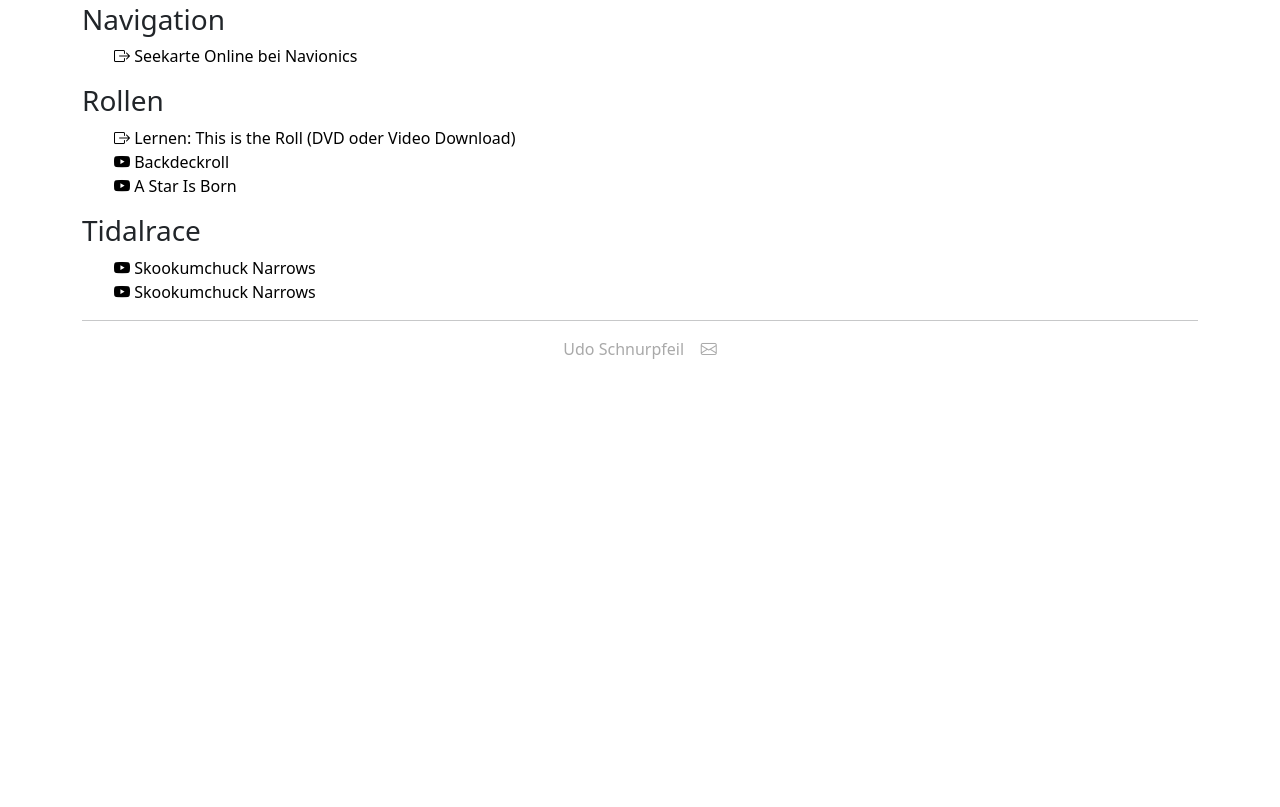
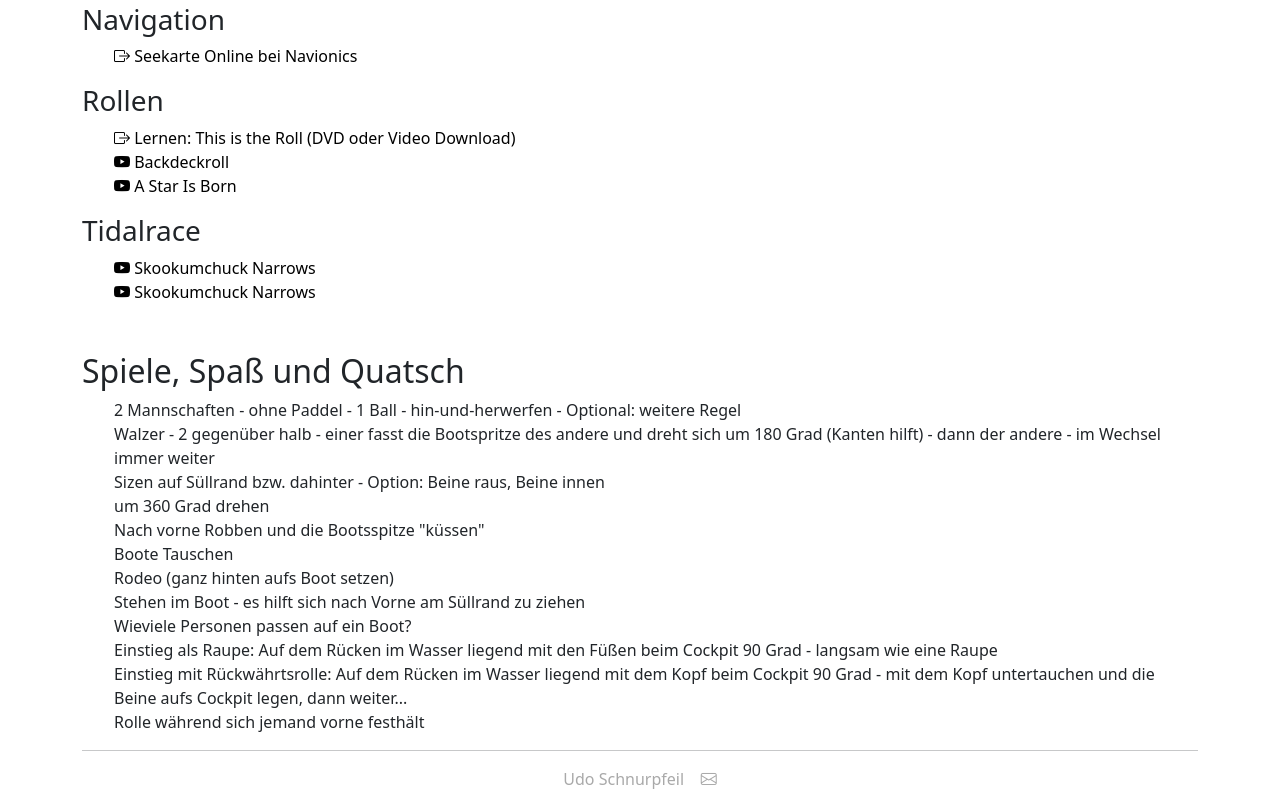
Before and after one commit to lofwyr14/kanu-tagebuch, a plain HTML site: page www/index.html in a window 1280 px wide. Shown: the part 2318-3125 px from the top of the page. Before the commit the page ends 2695 px from the top, so only its background shows below. Drawn offline with Linux system fonts and the light colour scheme.

Commit message:
Spaß und Quatsch

```diff
--- a/www/index.html
+++ b/www/index.html
@@ -109,6 +109,25 @@
   <li><a href="https://www.youtube.com/watch?v=pq90Ua4T7lE"><i class="bi-youtube"></i> Skookumchuck Narrows</a></li>
 </ul>
 
+<h2>Spiele, Spaß und Quatsch</h2>
+
+<ul>
+  <li>2 Mannschaften - ohne Paddel - 1 Ball - hin-und-herwerfen - Optional: weitere Regel</li>
+  <li>Walzer - 2 gegenüber halb - einer fasst die Bootspritze des andere und dreht sich um 180 Grad
+    (Kanten hilft) - dann der andere - im Wechsel immer weiter</li>
+  <li>Sizen auf Süllrand bzw. dahinter - Option: Beine raus, Beine innen</li>
+  <li>um 360 Grad drehen</li>
+  <li>Nach vorne Robben und die Bootsspitze "küssen"</li>
+  <li>Boote Tauschen</li>
+  <li>Rodeo (ganz hinten aufs Boot setzen)</li>
+  <li>Stehen im Boot - es hilft sich nach Vorne am Süllrand zu ziehen</li>
+  <li>Wieviele Personen passen auf ein Boot?</li>
+  <li>Einstieg als Raupe: Auf dem Rücken im Wasser liegend mit den Füßen beim Cockpit 90 Grad -
+    langsam wie eine Raupe </li>
+  <li>Einstieg mit Rückwährtsrolle: Auf dem Rücken im Wasser liegend mit dem Kopf beim Cockpit 90 Grad -
+    mit dem Kopf untertauchen und die Beine aufs Cockpit legen, dann weiter...</li>
+  <li>Rolle während sich jemand vorne festhält</li>
+</ul>
 <hr>
 <footer class="text-center">
   Udo Schnurpfeil
```
